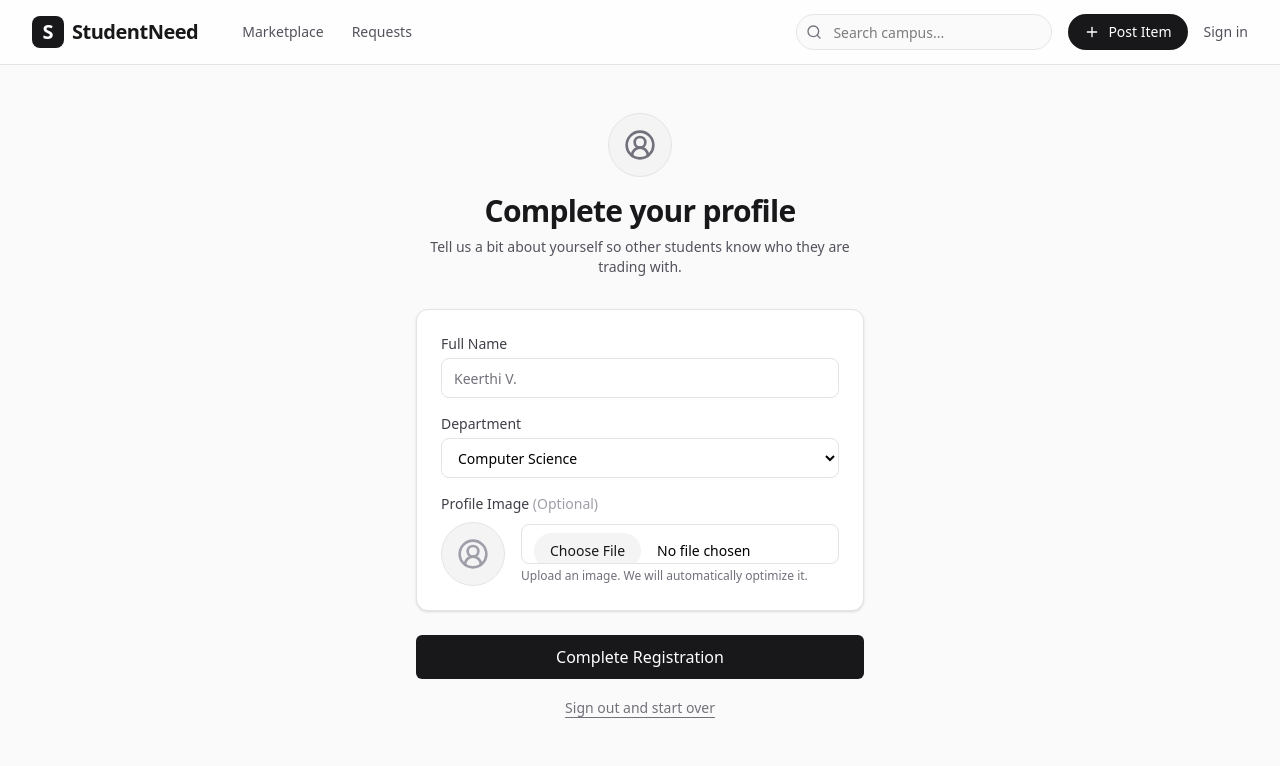
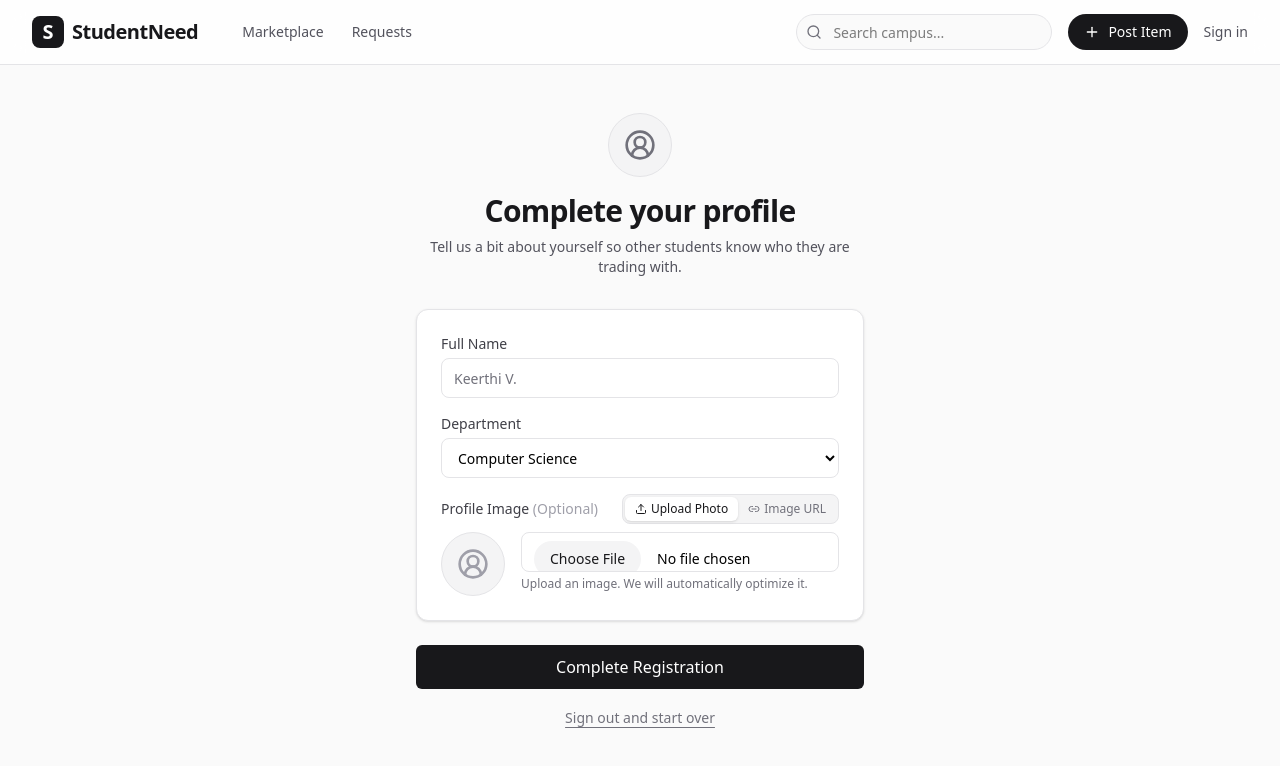
Before and after one commit to Keerthivarman-S-D/StudentNeed, a React (Vite) app: page /onboarding in a window 1280 px wide. Shown: the top 766 px of the page. Built offline with nearby package versions, Linux system fonts and the light colour scheme; no server answers; the database is empty; sample sign-in values are in the browser's storage.

Commit message:
feat(onboarding): add support for avatar image URLs
Implement URL-based avatar selection alongside file uploads in the onboarding flow, including real-time image validation and preview functionality. Ensure user profile snapshots are properly unsubscribed to prevent memory leaks.

```diff
--- a/src/context/AuthContext.tsx
+++ b/src/context/AuthContext.tsx
@@ -30,6 +30,9 @@ export function AuthProvider({ children }: { children: React.ReactNode }) {
       setFirebaseUser(user);
 
       if (user) {
+        if (unsubscribeDoc) {
+          unsubscribeDoc();
+        }
         // Listen to the user profile document in real-time
         unsubscribeDoc = onSnapshot(doc(db, 'users', user.uid), (docSnap) => {
           if (docSnap.exists()) {
--- a/src/pages/Onboarding.tsx
+++ b/src/pages/Onboarding.tsx
@@ -5,8 +5,9 @@ import { auth, storage } from '../lib/firebase';
 import { ref, uploadBytes, getDownloadURL } from 'firebase/storage';
 import { Button } from '../components/ui/Button';
 import { Input } from '../components/ui/Input';
-import { UserCircle2, Upload } from 'lucide-react';
+import { UserCircle2, Upload, Link2, CheckCircle2, AlertCircle, Loader2 } from 'lucide-react';
 import { AUTH_ENDPOINTS } from '../config/api';
+import { cn } from '../lib/utils';
 
 export function Onboarding() {
   const navigate = useNavigate();
@@ -14,8 +15,13 @@ export function Onboarding() {
 
   const [name, setName] = useState('');
   const [department, setDepartment] = useState('Computer Science');
+  const [avatarSource, setAvatarSource] = useState<'upload' | 'url'>('upload');
   const [avatarFile, setAvatarFile] = useState<File | null>(null);
+  const [avatarUrlInput, setAvatarUrlInput] = useState<string>('');
   const [avatarPreview, setAvatarPreview] = useState<string>('');
+  const [isCheckingUrl, setIsCheckingUrl] = useState<boolean>(false);
+  const [urlError, setUrlError] = useState<string | null>(null);
+  const [isUrlValid, setIsUrlValid] = useState<boolean>(false);
   const [isLoading, setIsLoading] = useState(false);
   const [error, setError] = useState<string | null>(null);
 
@@ -27,6 +33,104 @@ export function Onboarding() {
     }
   }, [firebaseUser, currentUser, navigate]);
 
+  // Handle URL validation and image loading preview
+  useEffect(() => {
+    if (avatarSource !== 'url') return;
+
+    const trimmed = avatarUrlInput.trim();
+    if (!trimmed) {
+      setAvatarPreview('');
+      setUrlError(null);
+      setIsUrlValid(false);
+      setIsCheckingUrl(false);
+      return;
+    }
+
+    // Validate URL syntax
+    try {
+      const parsed = new URL(trimmed);
+      if (parsed.protocol !== 'http:' && parsed.protocol !== 'https:') {
+        setUrlError('Please enter a URL starting with http:// or https://');
+        setAvatarPreview('');
+        setIsUrlValid(false);
+        setIsCheckingUrl(false);
+        return;
+      }
+    } catch {
+      setUrlError('Please enter a valid URL');
+      setAvatarPreview('');
+      setIsUrlValid(false);
+      setIsCheckingUrl(false);
+      return;
+    }
+
+    setIsCheckingUrl(true);
+    setUrlError(null);
+
+    let isMounted = true;
+    const img = new Image();
+    const timer = setTimeout(() => {
+      if (isMounted) {
+        setIsCheckingUrl(false);
+        setUrlError('Image took too long to load. Please try another link.');
+        setAvatarPreview('');
+        setIsUrlValid(false);
+      }
+    }, 7000);
+
+    img.onload = () => {
+      if (isMounted) {
+        clearTimeout(timer);
+        setIsCheckingUrl(false);
+        setUrlError(null);
+        setIsUrlValid(true);
+        setAvatarPreview(trimmed);
+      }
+    };
+
+    img.onerror = () => {
+      if (isMounted) {
+        clearTimeout(timer);
+        setIsCheckingUrl(false);
+        setUrlError('Unable to load image from this URL. Please verify the link.');
+        setAvatarPreview('');
+        setIsUrlValid(false);
+      }
+    };
+
+    img.src = trimmed;
+
+    return () => {
+      isMounted = false;
+      clearTimeout(timer);
+    };
+  }, [avatarUrlInput, avatarSource]);
+
+  const handleSourceChange = (newSource: 'upload' | 'url') => {
+    setAvatarSource(newSource);
+    setError(null);
+    if (newSource === 'upload') {
+      // Clear URL state and restore file preview if a file is already picked
+      setAvatarUrlInput('');
+      setUrlError(null);
+      setIsUrlValid(false);
+      setIsCheckingUrl(false);
+      if (avatarFile) {
+        setAvatarPreview(URL.createObjectURL(avatarFile));
+      } else {
+        setAvatarPreview('');
+      }
+    } else {
+      // Clear file state and restore validated URL preview if available
+      setAvatarFile(null);
+      if (avatarUrlInput.trim() && isUrlValid) {
+        setAvatarPreview(avatarUrlInput.trim());
+      } else {
+        setAvatarPreview('');
+      }
+    }
+  };
+
   const handleSubmit = async (e: React.FormEvent) => {
     e.preventDefault();
     if (!firebaseUser) return;
@@ -35,10 +139,25 @@ export function Onboarding() {
     setError(null);
 
     try {
-      // Use the provided image URL or generate a default avatar using initials
+      // Use the provided image URL, uploaded image, or generate a default avatar using initials
       let finalAvatarUrl = `https://api.dicebear.com/7.x/initials/svg?seed=${encodeURIComponent(name)}&backgroundColor=000000`;
 
-      if (avatarFile) {
+      if (avatarSource === 'url') {
+        const trimmedUrl = avatarUrlInput.trim();
+        if (trimmedUrl) {
+          if (isCheckingUrl) {
+            setError('Please wait for image URL verification to complete.');
+            setIsLoading(false);
+            return;
+          }
+          if (urlError || !isUrlValid) {
+            setError('Please provide a valid, loadable image URL or clear the field to continue.');
+            setIsLoading(false);
+            return;
+          }
+          finalAvatarUrl = trimmedUrl;
+        }
+      } else if (avatarSource === 'upload' && avatarFile) {
         try {
           const ext = avatarFile.name.split('.').pop() || 'jpg';
           const safeName = `${Date.now()}_avatar.${ext.replace(/[^a-zA-Z0-9]/g, '')}`;
@@ -142,18 +261,62 @@ export function Onboarding() {
             </div>
 
             <div>
-              <label className="block text-sm font-medium text-zinc-700 mb-1">
+              <div className="flex items-center justify-between mb-1.5">
+                <label className="block text-sm font-medium text-zinc-700">
                   Profile Image <span className="text-zinc-400 font-normal">(Optional)</span>
                 </label>
-              <div className="mt-2 flex items-center gap-4">
-                <div className="h-16 w-16 shrink-0 overflow-hidden rounded-full bg-zinc-100 border border-zinc-200 flex items-center justify-center">
+                <div className="inline-flex rounded-lg border border-zinc-200 p-0.5 bg-zinc-100 text-xs">
+                  <button
+                    type="button"
+                    onClick={() => handleSourceChange('upload')}
+                    className={cn(
+                      "flex items-center gap-1 px-2.5 py-1 rounded-md font-medium transition-colors",
+                      avatarSource === 'upload'
+                        ? "bg-white text-zinc-900 shadow-sm"
+                        : "text-zinc-500 hover:text-zinc-900"
+                    )}
+                  >
+                    <Upload className="h-3 w-3" />
+                    <span>Upload Photo</span>
+                  </button>
+                  <button
+                    type="button"
+                    onClick={() => handleSourceChange('url')}
+                    className={cn(
+                      "flex items-center gap-1 px-2.5 py-1 rounded-md font-medium transition-colors",
+                      avatarSource === 'url'
+                        ? "bg-white text-zinc-900 shadow-sm"
+                        : "text-zinc-500 hover:text-zinc-900"
+                    )}
+                  >
+                    <Link2 className="h-3 w-3" />
+                    <span>Image URL</span>
+                  </button>
+                </div>
+              </div>
+
+              <div className="mt-2 flex items-start gap-4">
+                <div className="relative h-16 w-16 shrink-0 overflow-hidden rounded-full bg-zinc-100 border border-zinc-200 flex items-center justify-center">
                   {avatarPreview ? (
-                    <img src={avatarPreview} alt="Preview" className="h-full w-full object-cover" />
+                    <img
+                      src={avatarPreview}
+                      alt="Preview"
+                      className="h-full w-full object-cover"
+                      referrerPolicy="no-referrer"
+                    />
                   ) : (
                     <UserCircle2 className="h-8 w-8 text-zinc-400" />
                   )}
+                  {avatarSource === 'url' && isCheckingUrl && (
+                    <div className="absolute inset-0 bg-white/70 backdrop-blur-[1px] flex items-center justify-center">
+                      <Loader2 className="h-4 w-4 animate-spin text-zinc-700" />
                     </div>
+                  )}
+                </div>
+
                 <div className="flex-1">
+                  {avatarSource === 'upload' ? (
+                    <div>
                       <Input
                         type="file"
                         accept="image/*"
@@ -162,6 +325,9 @@ export function Onboarding() {
                           if (file) {
                             setAvatarFile(file);
                             setAvatarPreview(URL.createObjectURL(file));
+                          } else {
+                            setAvatarFile(null);
+                            setAvatarPreview('');
                           }
                         }}
                         className="text-sm file:mr-4 file:py-2 file:px-4 file:rounded-full file:border-0 file:text-sm file:font-medium file:bg-zinc-100 file:text-zinc-900 hover:file:bg-zinc-200"
@@ -170,13 +336,56 @@ export function Onboarding() {
                         Upload an image. We will automatically optimize it.
                       </p>
                     </div>
+                  ) : (
+                    <div className="space-y-1.5">
+                      <div className="relative">
+                        <Input
+                          type="url"
+                          placeholder="https://example.com/avatar.jpg"
+                          value={avatarUrlInput}
+                          onChange={(e) => setAvatarUrlInput(e.target.value)}
+                          className={cn(
+                            "text-sm pr-9",
+                            urlError && "border-red-300 focus:border-red-400 focus:ring-red-500/10",
+                            isUrlValid && "border-emerald-300 focus:border-emerald-400 focus:ring-emerald-500/10"
+                          )}
+                        />
+                        <div className="absolute right-2.5 top-2.5 flex items-center pointer-events-none">
+                          {isCheckingUrl ? (
+                            <Loader2 className="h-4 w-4 animate-spin text-zinc-400" />
+                          ) : isUrlValid ? (
+                            <CheckCircle2 className="h-4 w-4 text-emerald-600" />
+                          ) : urlError ? (
+                            <AlertCircle className="h-4 w-4 text-red-500" />
+                          ) : (
+                            <Link2 className="h-4 w-4 text-zinc-400" />
+                          )}
+                        </div>
+                      </div>
+                      {urlError ? (
+                        <p className="text-xs text-red-600">
+                          {urlError}
+                        </p>
+                      ) : (
+                        <p className="text-xs text-zinc-500">
+                          Paste a direct link to any public image (JPG, PNG, WebP, SVG).
+                        </p>
+                      )}
+                    </div>
+                  )}
+                </div>
               </div>
             </div>
           </div>
 
           <div>
-            <Button type="submit" className="w-full" size="lg" disabled={isLoading}>
-              {isLoading ? 'Saving...' : 'Complete Registration'}
+            <Button
+              type="submit"
+              className="w-full"
+              size="lg"
+              disabled={isLoading || (avatarSource === 'url' && isCheckingUrl)}
+            >
+              {isLoading ? 'Saving...' : (avatarSource === 'url' && isCheckingUrl) ? 'Verifying Image URL...' : 'Complete Registration'}
             </Button>
             <div className="mt-4 text-center">
               <button
```
Lines whose indentation alone changed are shown as unchanged.
